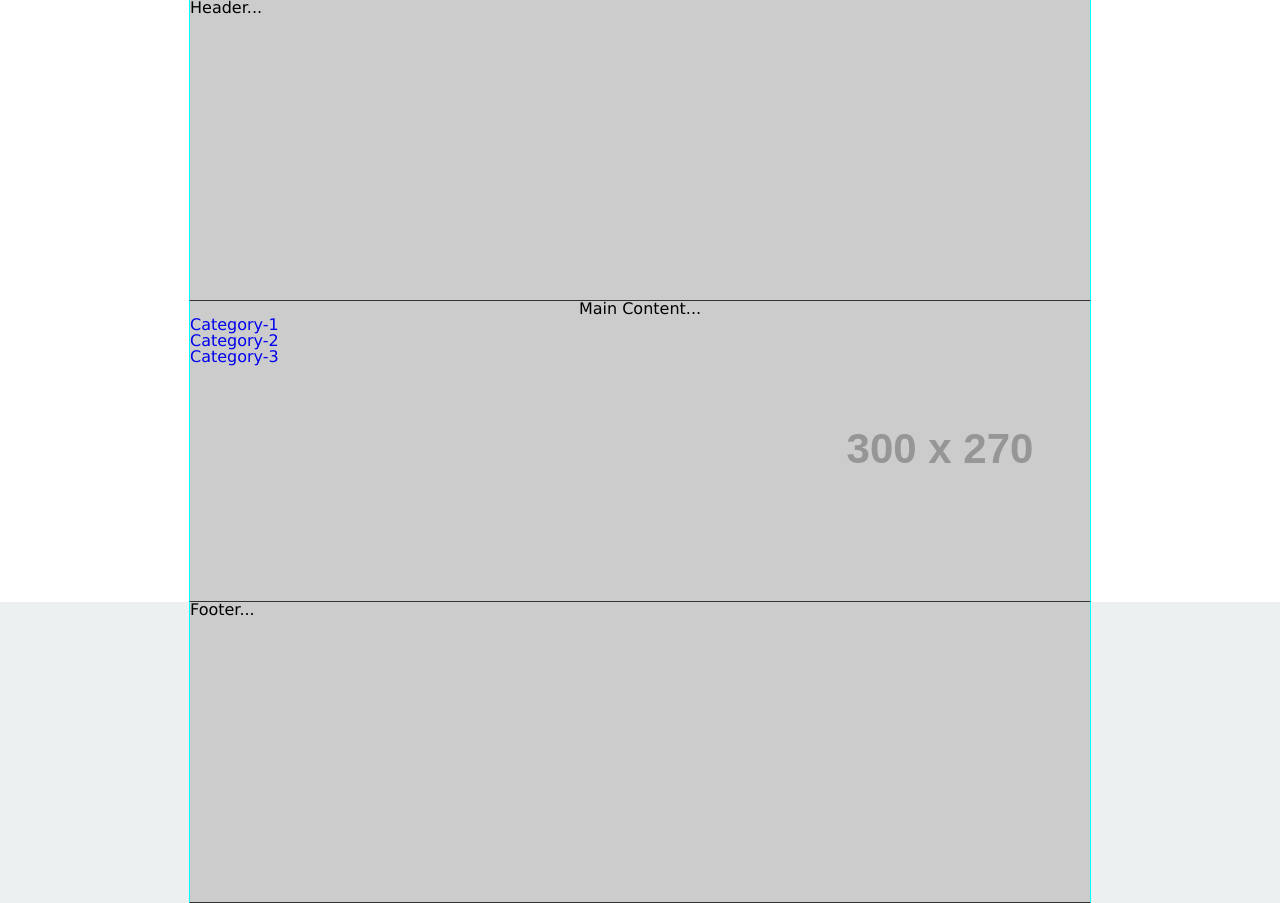
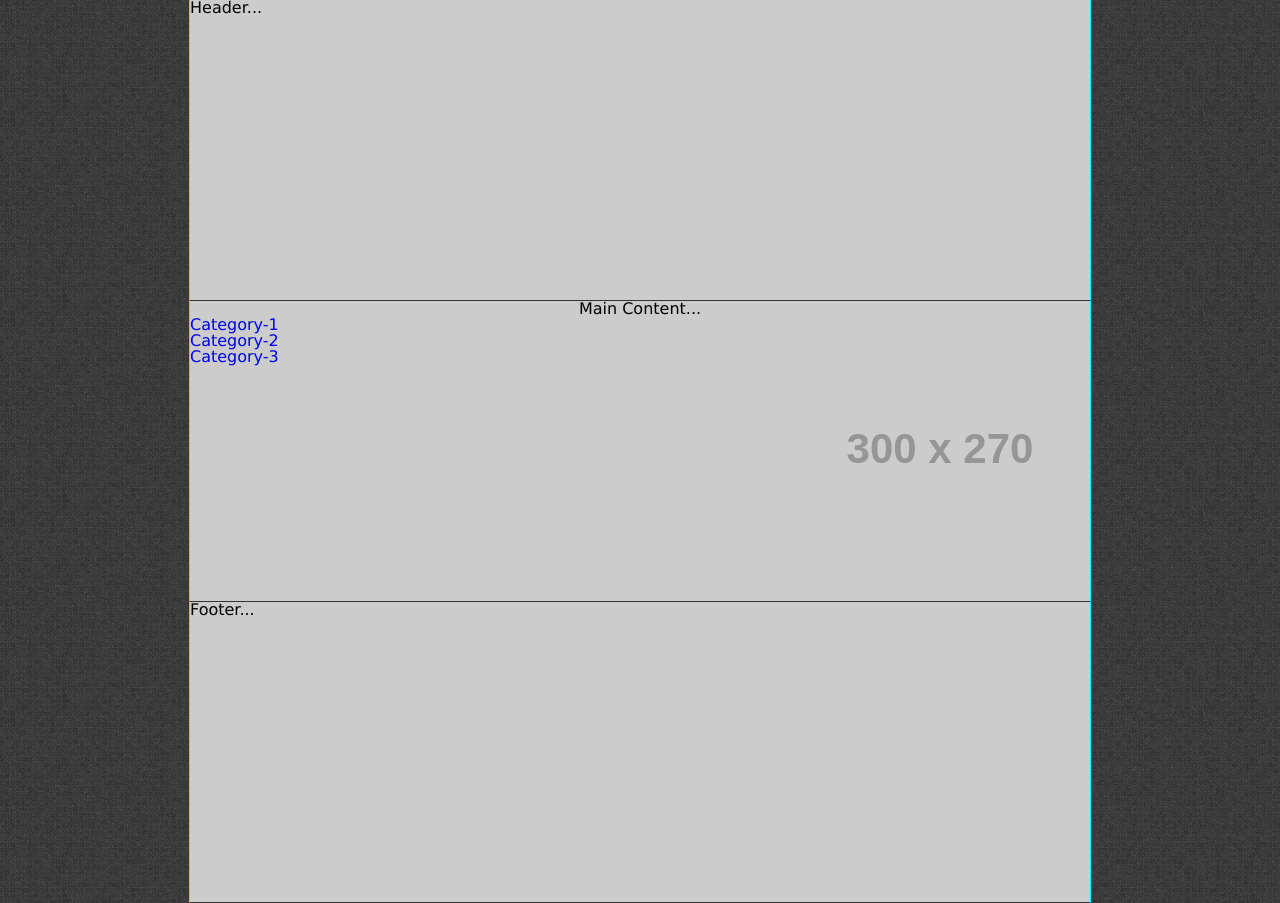
Before and after one commit to iordan93/TeamRamoth, a plain HTML site: page index.html in a window 1280 px wide. Drawn offline with nearby package versions, Linux system fonts and the light colour scheme; placeholder pictures from the web are drawn by us; a web font is replaced by a local one.

Commit message:
New Background

```diff
--- a/sass/cstyle.scss
+++ b/sass/cstyle.scss
@@ -68,13 +68,14 @@ body{
 }
 
 .footer {
-  background-color: #ecf0f1;
+  //background-color: #ecf0f1;
 }
 
 body {
   background-color: #fff;
   font-family: Verdana,Arial,sans-serif;
   width: 100%;
+  background-image: url("../images/wild_oliva.png");
   /*overflow-x:hidden;*/
 }
 
```
Also changed, not shown: common/cstyle.css, images/wild_oliva.png (added), team_ramoth_site.png (added).
